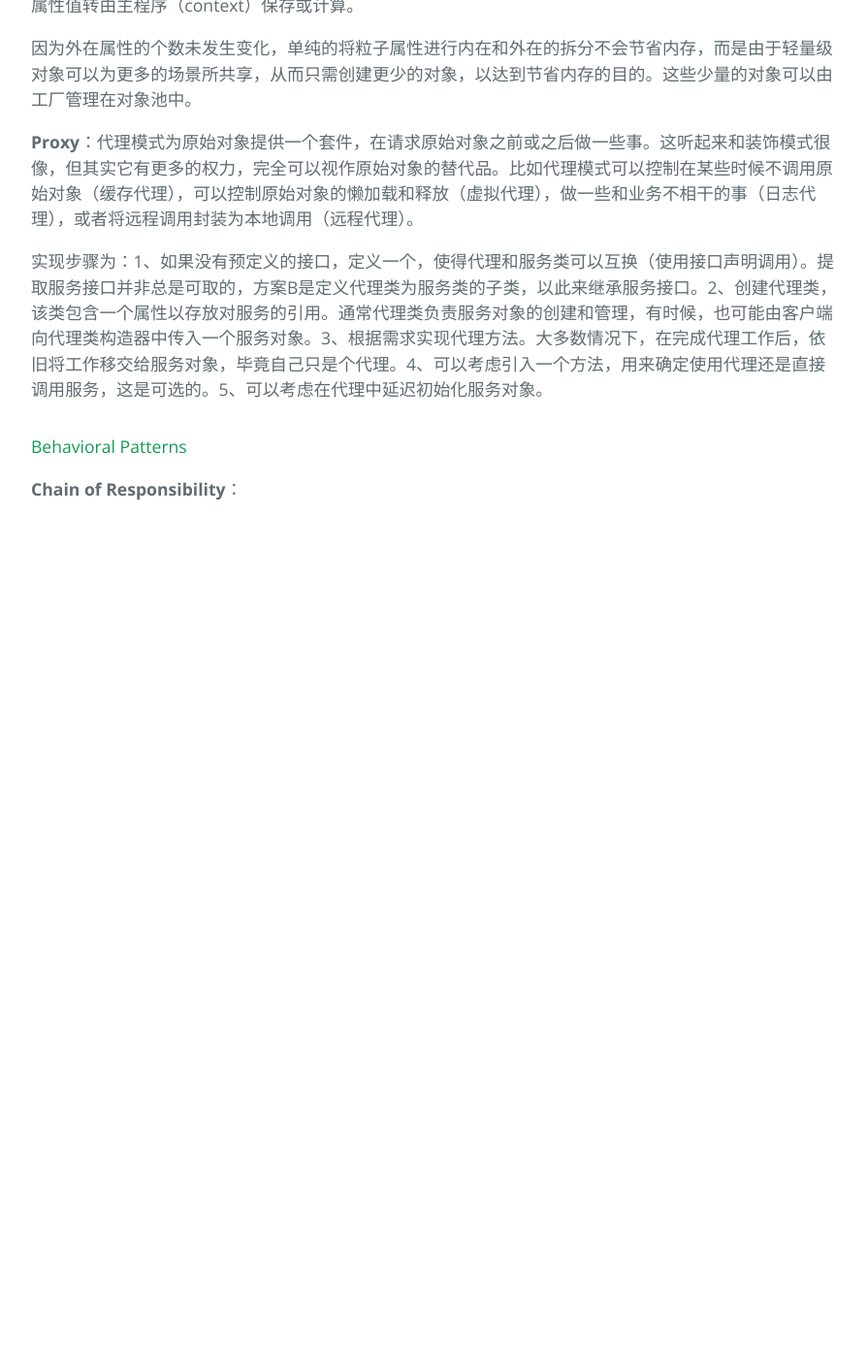
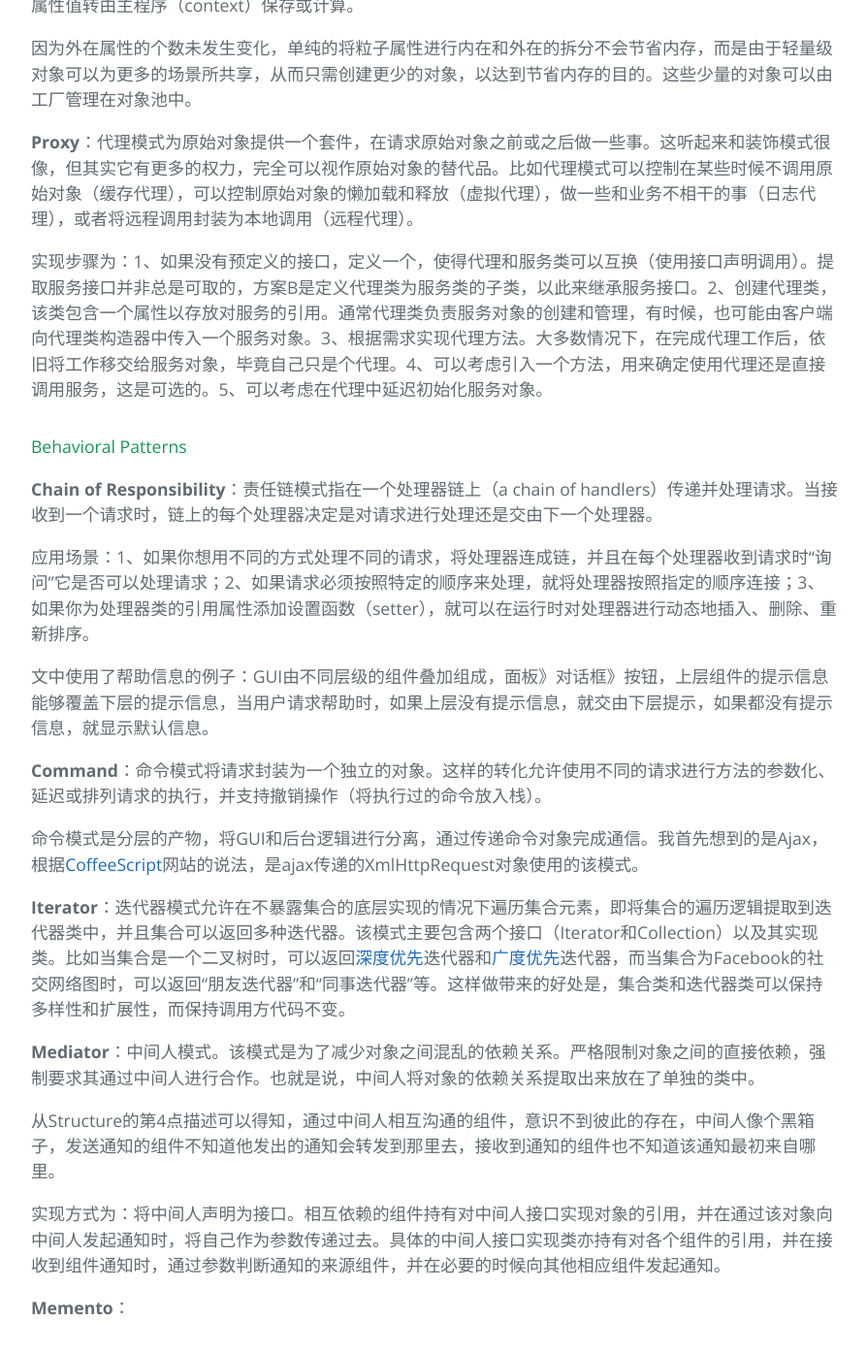
Before and after one commit to dingl-designer/blog, a Jekyll site: the page built from docs/articles/working-scene/DesignPatterns.md, in a window 1280 px wide and 1400 px high, scrolled down 2807 px. Shown: the top 1395 px of the window at 97% size, without its empty margins (192-1086 px from the left). Built offline with Jekyll 4.4.1, drawn with Linux system fonts in a browser that asks for light colours; our own code applies the rules of GitHub Pages for plain Markdown files; before the commit the page ends 3374 px from its top, so only the background shows below that; some of the changed text lies outside the part shown.

Commit message:
mediator

```diff
--- a/docs/articles/working-scene/DesignPatterns.md
+++ b/docs/articles/working-scene/DesignPatterns.md
@@ -2,7 +2,7 @@
 
 
 
-**为什么要学设计模式？**设计模式方便编程人员之间进行交流。当某人说出一个实现模式，而无需描述细节，其他人也能领会到其要表达的含义。
+**为什么要学设计模式？**设计模式方便编程人员之间进行交流。当某个人说出一个实现模式，而无需描述细节，其他人也能领会到其要表达的含义。
 
 #### Creational Patterns
 
@@ -54,4 +54,22 @@
 
 #### Behavioral Patterns
 
-**Chain of Responsibility**：
+**Chain of Responsibility**：责任链模式指在一个处理器链上（a chain of handlers）传递并处理请求。当接收到一个请求时，链上的每个处理器决定是对请求进行处理还是交由下一个处理器。
+
+应用场景：1、如果你想用不同的方式处理不同的请求，将处理器连成链，并且在每个处理器收到请求时“询问”它是否可以处理请求；2、如果请求必须按照特定的顺序来处理，就将处理器按照指定的顺序连接；3、如果你为处理器类的引用属性添加设置函数（setter），就可以在运行时对处理器进行动态地插入、删除、重新排序。
+
+文中使用了帮助信息的例子：GUI由不同层级的组件叠加组成，面板》对话框》按钮，上层组件的提示信息能够覆盖下层的提示信息，当用户请求帮助时，如果上层没有提示信息，就交由下层提示，如果都没有提示信息，就显示默认信息。
+
+**Command**：命令模式将请求封装为一个独立的对象。这样的转化允许使用不同的请求进行方法的参数化、延迟或排列请求的执行，并支持撤销操作（将执行过的命令放入栈）。
+
+命令模式是分层的产物，将GUI和后台逻辑进行分离，通过传递命令对象完成通信。我首先想到的是Ajax，根据[CoffeeScript](https://coffeescript-cookbook.github.io/chapters/design_patterns/command)网站的说法，是ajax传递的XmlHttpRequest对象使用的该模式。
+
+**Iterator**：迭代器模式允许在不暴露集合的底层实现的情况下遍历集合元素，即将集合的遍历逻辑提取到迭代器类中，并且集合可以返回多种迭代器。该模式主要包含两个接口（Iterator和Collection）以及其实现类。比如当集合是一个二叉树时，可以返回[深度优先](https://zh.wikipedia.org/wiki/深度优先搜索)迭代器和[广度优先](https://zh.wikipedia.org/wiki/广度优先搜索)迭代器，而当集合为Facebook的社交网络图时，可以返回“朋友迭代器”和“同事迭代器”等。这样做带来的好处是，集合类和迭代器类可以保持多样性和扩展性，而保持调用方代码不变。
+
+**Mediator**：中间人模式。该模式是为了减少对象之间混乱的依赖关系。严格限制对象之间的直接依赖，强制要求其通过中间人进行合作。也就是说，中间人将对象的依赖关系提取出来放在了单独的类中。
+
+从Structure的第4点描述可以得知，通过中间人相互沟通的组件，意识不到彼此的存在，中间人像个黑箱子，发送通知的组件不知道他发出的通知会转发到那里去，接收到通知的组件也不知道该通知最初来自哪里。
+
+实现方式为：将中间人声明为接口。相互依赖的组件持有对中间人接口实现对象的引用，并在通过该对象向中间人发起通知时，将自己作为参数传递过去。具体的中间人接口实现类亦持有对各个组件的引用，并在接收到组件通知时，通过参数判断通知的来源组件，并在必要的时候向其他相应组件发起通知。
+
+**Memento**：
```
